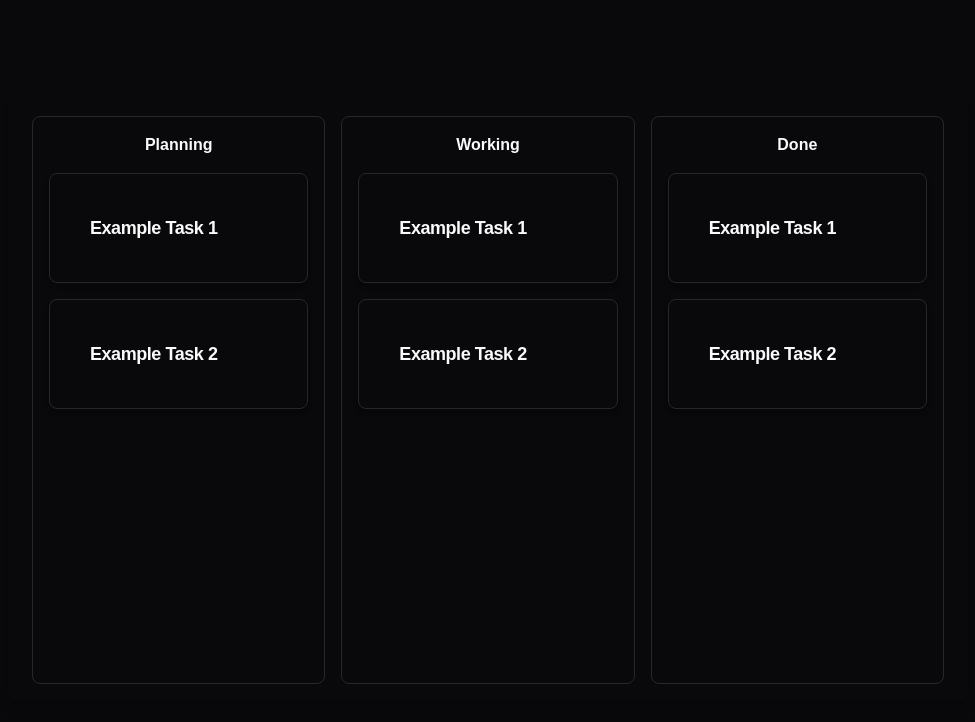
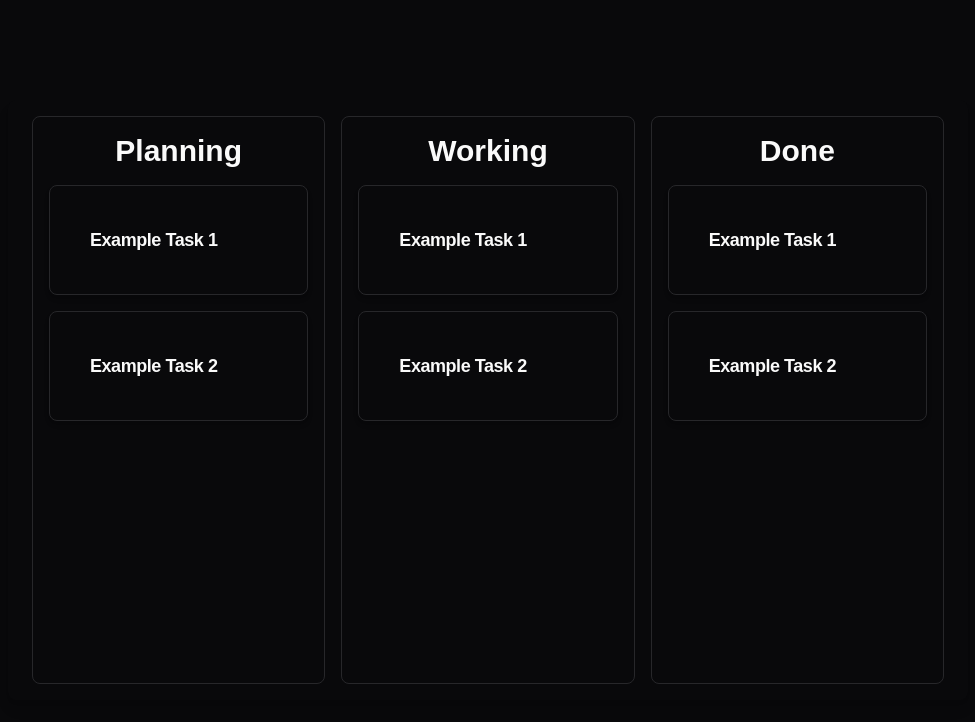
Before and after one commit to Capataina/nextjs-dndtodolist, a Next.js app: page / in a window 1280 px wide. Shown: the top 722 px of the page, without its empty margins (152-1127 px from the left). Built offline with nearby package versions, Linux system fonts and the light colour scheme.

Commit message:
added zustand

```diff
--- a/package.json
+++ b/package.json
@@ -19,7 +19,8 @@
     "react-dnd-html5-backend": "^16.0.1",
     "react-dom": "^18",
     "tailwind-merge": "^2.5.4",
-    "tailwindcss-animate": "^1.0.7"
+    "tailwindcss-animate": "^1.0.7",
+    "zustand": "^5.0.0"
   },
   "devDependencies": {
     "@types/node": "^20",
--- a/src/app/appComp/ToDoListColumn.tsx
+++ b/src/app/appComp/ToDoListColumn.tsx
@@ -8,7 +8,7 @@
 const ToDoListColumn: React.FC<ToDoListColumnProps> = ({ title }) => {
   return (
     <div className="column">
-      <h1 className="font-bold mb-4 text-center">{title}</h1>
+      <h1 className="font-bold mb-4 text-center text-3xl">{title}</h1>
       {/* Render your ToDoListItems here */}
       <ToDoListItem cardTitle="Example Task 1" cardContent="Description for task 1" />
       <ToDoListItem cardTitle="Example Task 2" cardContent="Description for task 2" />
```
Also changed, not shown: 1 other file (tests, documents, lock files or other folders).
